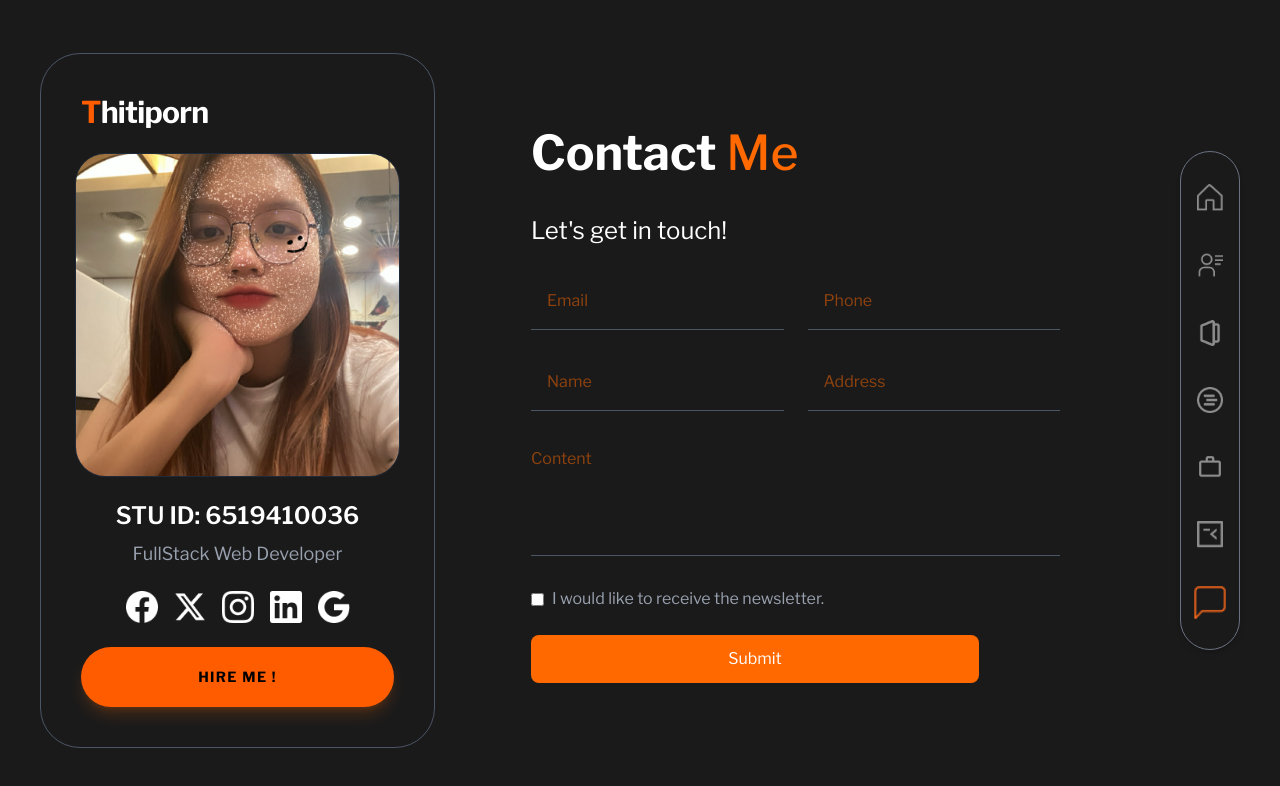
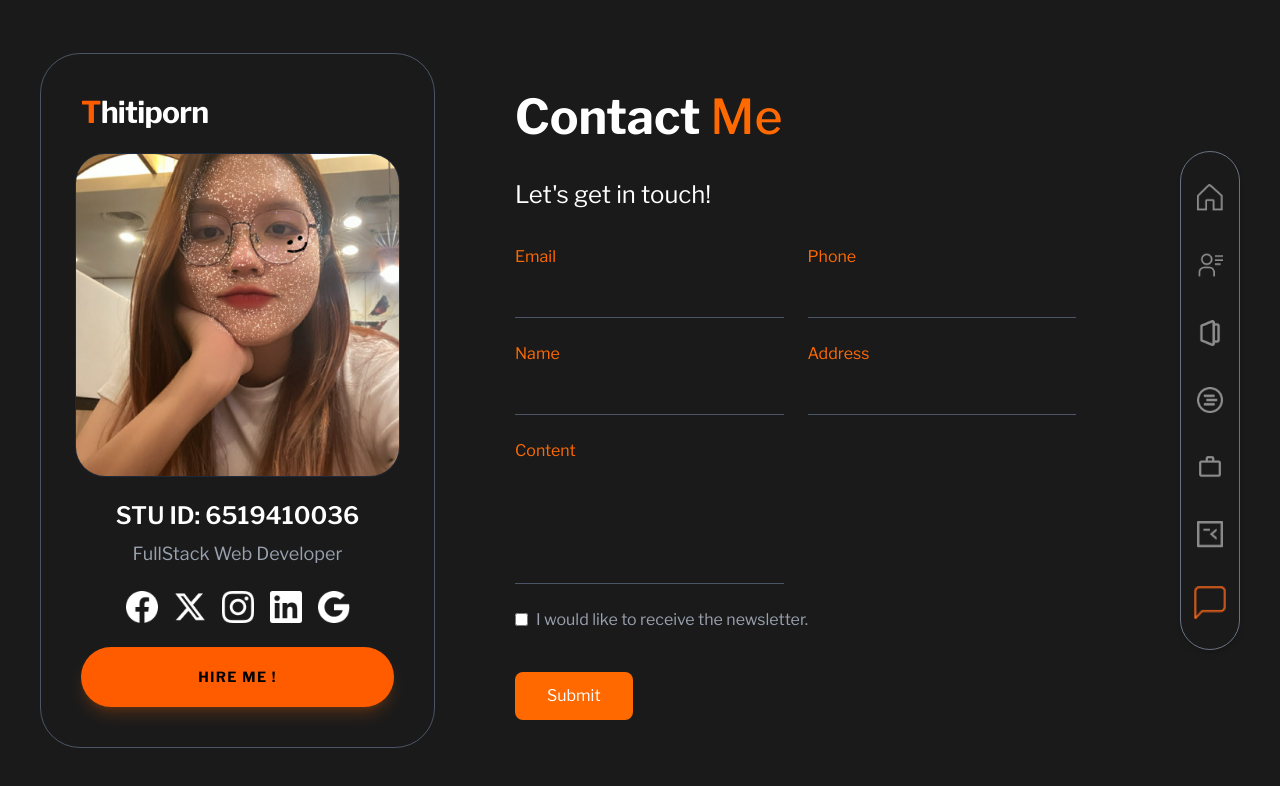
Before and after one commit to SEI201204/next-mt-6519410036-app, a Next.js app: page /contactme in a window 1280 px wide. Shown: the top 786 px of the page. Built offline with nearby package versions, Linux system fonts and the light colour scheme.

Commit message:
version 7.0

```diff
--- a/app/contactme/page.tsx
+++ b/app/contactme/page.tsx
@@ -1,123 +1,93 @@
-import { useForm } from "react-hook-form";
-import Mycard from "../../components/MyCard";
-import SlideMenu from "../../components/SideMenu";
+import MyCard from "../../components/MyCard";
+import SideMenu from "../../components/SideMenu";
 
-export default function ContactMe() {
-  const {
-    register,
-    handleSubmit,
-    formState: { errors },
-  } = useForm();
+export default function contactme() {
+  return (
 
-  const onSubmit = (data) => {
-    console.log("Form Data:", data);
-    alert("Form submitted successfully!");
-  };
+    <main className="h-screen bg-[#1a1a1a] flex items-center justify-center p-10 font-['Libre_Franklin']">
 
-  return (
-    <main className="h-screen bg-[#1a1a1a] flex items-center justify-center p-10 font-['Libre_Franklin']">
-      <div className="w-full max-w-[1400px] flex flex-col md:flex-row items-center justify-between gap-8">
+
+      <div className="w-full max-w-[1400px] flex items-center justify-between gap-4">
+
 
         <div className="flex-shrink-0">
-          <Mycard />
+          <MyCard />
         </div>
 
-        <div className="flex-grow px-6 md:px-16 text-white">
+        <div className="flex-grow px-16 text-white">
+
           <div className="space-y-6">
-            <h3 className="text-[36px] md:text-[48px] font-bold">
-              Contact <span className="text-orange-500 font-medium">Me</span>
+            <h3 className="text-[48px] font-bold ">
+              Contact <span className="text-orange-500 font-medium ">Me</span>
             </h3>
-            <h1 className="text-[20px] md:text-[24px]">
-              Let's get in touch!
+
+            <h1 className="text-[24px] ">
+              Let&apos;s get in touch!<br />
             </h1>
-          </div>
-
-          <form onSubmit={handleSubmit(onSubmit)} className="space-y-6 mt-6">
-            {/* Email + Phone */}
-            <div className="flex flex-col md:flex-row gap-6">
-              <div className="w-full">
+          </div >
+          <div className="mt-8 max-w-xl mx-auto space-y-6">
+            <div className="grid grid-cols-1 md:grid-cols-2 gap-6">
+              <div className="flex flex-col">
+                <label className="text-orange-500 mb-2">Email</label>
                 <input
-                  type="email"
-                  placeholder="Email"
-                  {...register("email", { required: "Email is required" })}
-                  className="w-full p-4 border-b border-gray-600 focus:outline-none focus:border-orange-500 transition-colors text-orange-500"
+                  type="text"
+                  className="bg-transparent border-b border-gray-600 focus:border-orange-500 text-white py-2 outline-none"
                 />
-                {errors.email && (
-                  <p className="text-red-500 text-sm mt-1">{errors.email.message}</p>
-                )}
               </div>
-              <div className="w-full">
+              <div className="flex flex-col">
+                <label className="text-orange-500 mb-2">Phone</label>
                 <input
-                  type="tel"
-                  placeholder="Phone"
-                  {...register("phone", {
-                    required: "Phone is required",
-                    pattern: { value: /^[0-9]+$/, message: "Only numbers allowed" },
-                  })}
-                  className="w-full p-4 border-b border-gray-600 focus:outline-none focus:border-orange-500 transition-colors text-orange-500"
+                  type="text"
+                  className="bg-transparent border-b border-gray-600 focus:border-orange-500 text-white py-2 outline-none"
                 />
-                {errors.phone && (
-                  <p className="text-red-500 text-sm mt-1">{errors.phone.message}</p>
-                )}
+              </div>
+              <div className="flex flex-col">
+                <label className="text-orange-500 mb-2">Name</label>
+                <input
+                  type="text"
+                  className="bg-transparent border-b border-gray-600 focus:border-orange-500 text-white py-2 outline-none"
+                />
+              </div>
+              <div className="flex flex-col">
+                <label className="text-orange-500 mb-2">Address</label>
+                <input
+                  type="text"
+                  className="bg-transparent border-b border-gray-600 focus:border-orange-500 text-white py-2 outline-none"
+                />
+              </div>
+              <div className="flex flex-col">
+                <label className="text-orange-500 mb-2">Content</label>
+                <textarea
+                  rows={4}
+                  className="bg-transparent border-b border-gray-600 focus:border-orange-500 text-white py-2 resize-none outline-none"
+                ></textarea>
               </div>
             </div>
 
-            {/* Name + Address */}
-            <div className="flex flex-col md:flex-row gap-6">
-              <div className="w-full">
-                <input
-                  type="text"
-                  placeholder="Name"
-                  {...register("name", { required: "Name is required" })}
-                  className="w-full p-4 border-b border-gray-600 focus:outline-none focus:border-orange-500 transition-colors text-orange-500"
-                />
-                {errors.name && (
-                  <p className="text-red-500 text-sm mt-1">{errors.name.message}</p>
-                )}
-              </div>
-              <div className="w-full">
-                <input
-                  type="text"
-                  placeholder="Address"
-                  {...register("address")}
-                  className="w-full p-4 border-b border-gray-600 focus:outline-none focus:border-orange-500 transition-colors text-orange-500"
-                />
-              </div>
-            </div>
-
-            {/* Content */}
-            <textarea
-              rows={4}
-              placeholder="Content"
-              {...register("content", { required: "Content is required" })}
-              className="w-full bg-transparent py-3 border-b border-gray-600 focus:outline-none focus:border-orange-500 transition-colors resize-none text-orange-500"
-            />
-            {errors.content && (
-              <p className="text-red-500 text-sm mt-1">{errors.content.message}</p>
-            )}
-
-            {/* Checkbox */}
             <div className="flex items-center">
-              <input type="checkbox" id="subscribe" {...register("subscribe")} className="mr-2" />
+              <input
+                type="checkbox"
+                id="subscribe"
+                className="mr-2 border rounded-2xl"
+              />
               <label htmlFor="subscribe" className="text-gray-400">
                 I would like to receive the newsletter.
               </label>
             </div>
 
-            {/* Submit */}
-            <button
-              type="submit"
-              className="w-full max-w-md px-6 py-3 bg-orange-500 text-white rounded-lg hover:bg-orange-600 transition duration-300"
-            >
+            <button className="mt-4 px-8 py-3 bg-orange-500 text-white rounded-lg hover:bg-orange-600 transition w-fit">
               Submit
             </button>
-          </form>
+          </div>
+
         </div>
 
+
         <div className="flex-shrink-0">
-          <SlideMenu />
+          <SideMenu />
         </div>
-      </div>
-    </main>
+        </div>
+        </main>
+
   );
 }
```
